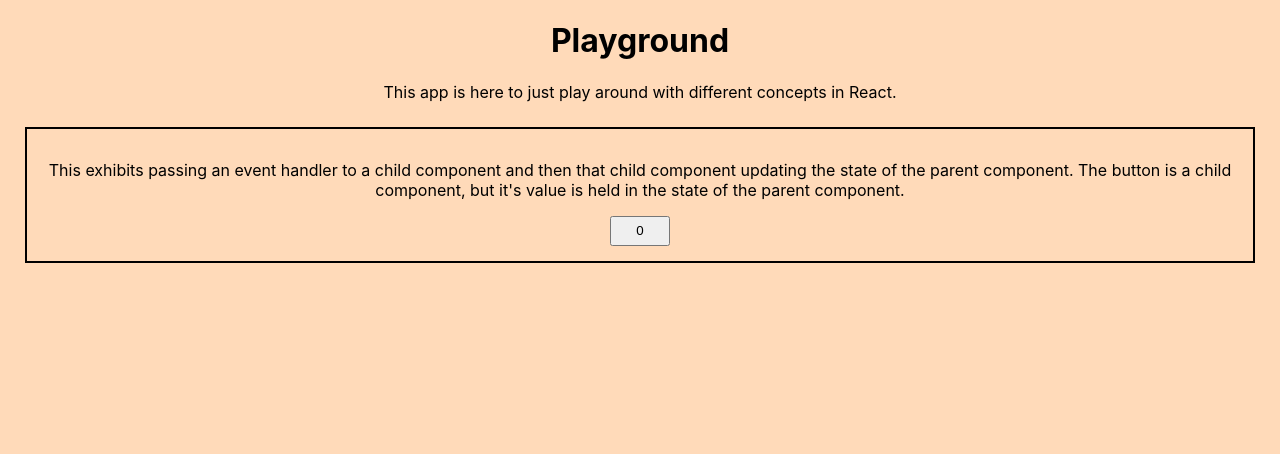
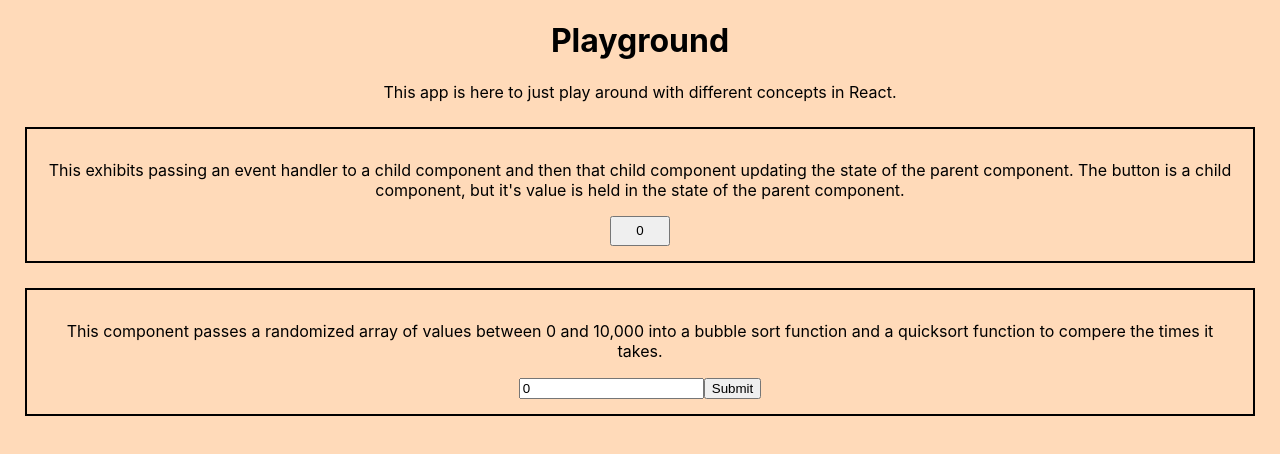
Before and after one commit to adavisson/playground, a React (Create React App) app: page / in a window 1280 px wide. Shown: the top 454 px of the page. Built offline with nearby package versions, Linux system fonts and the light colour scheme.

Commit message:
Added Sort to app

```diff
--- a/src/App.js
+++ b/src/App.js
@@ -3,6 +3,7 @@ import logo from './logo.svg';
 import './App.css';
 import AppDescription from './components/AppDescription';
 import ButtonContainer from './containers/ButtonContainer';
+import SortContainer from './containers/SortContainer';
 
 function App() {
   return (
@@ -10,6 +11,7 @@ function App() {
       <h1>Playground</h1>
       <AppDescription />
       <ButtonContainer />
+      <SortContainer />
     </div>
   );
 }
```
